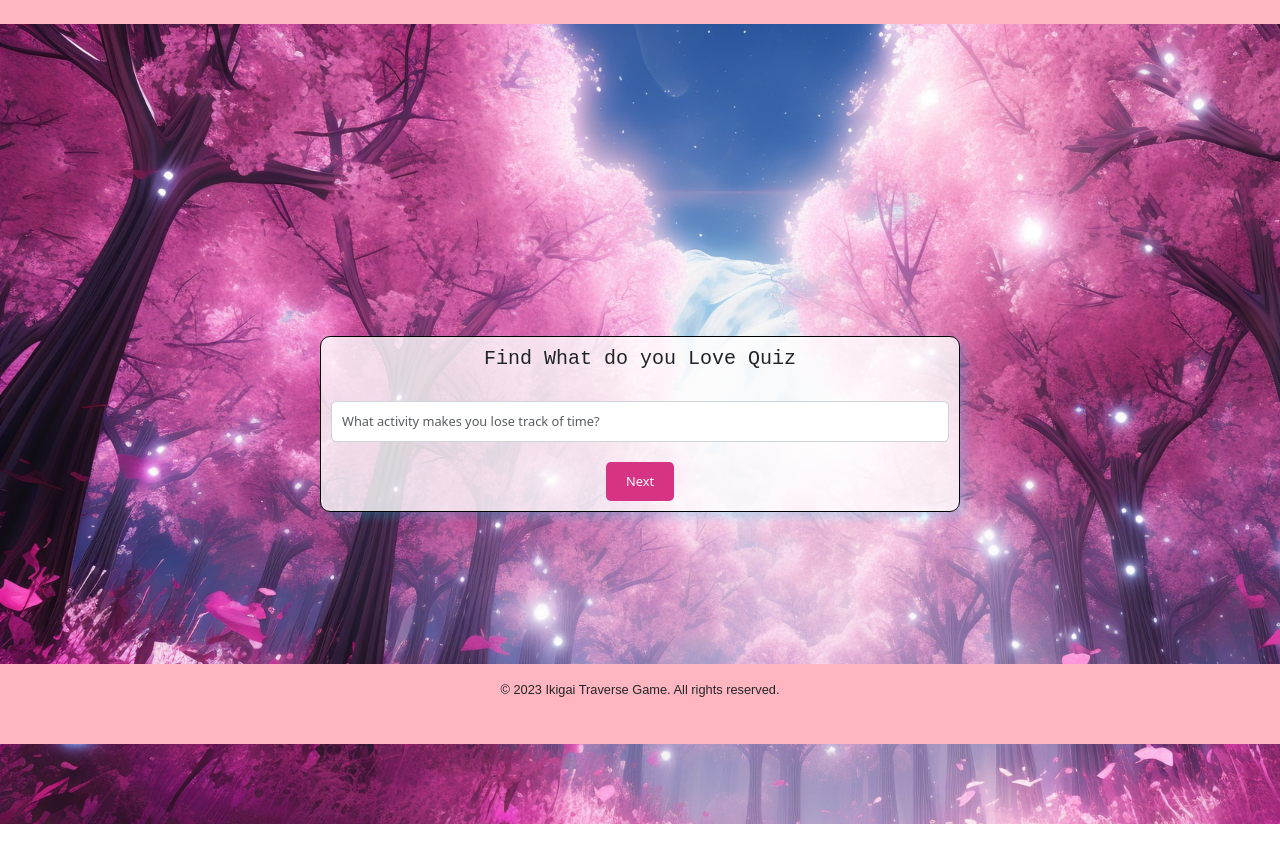
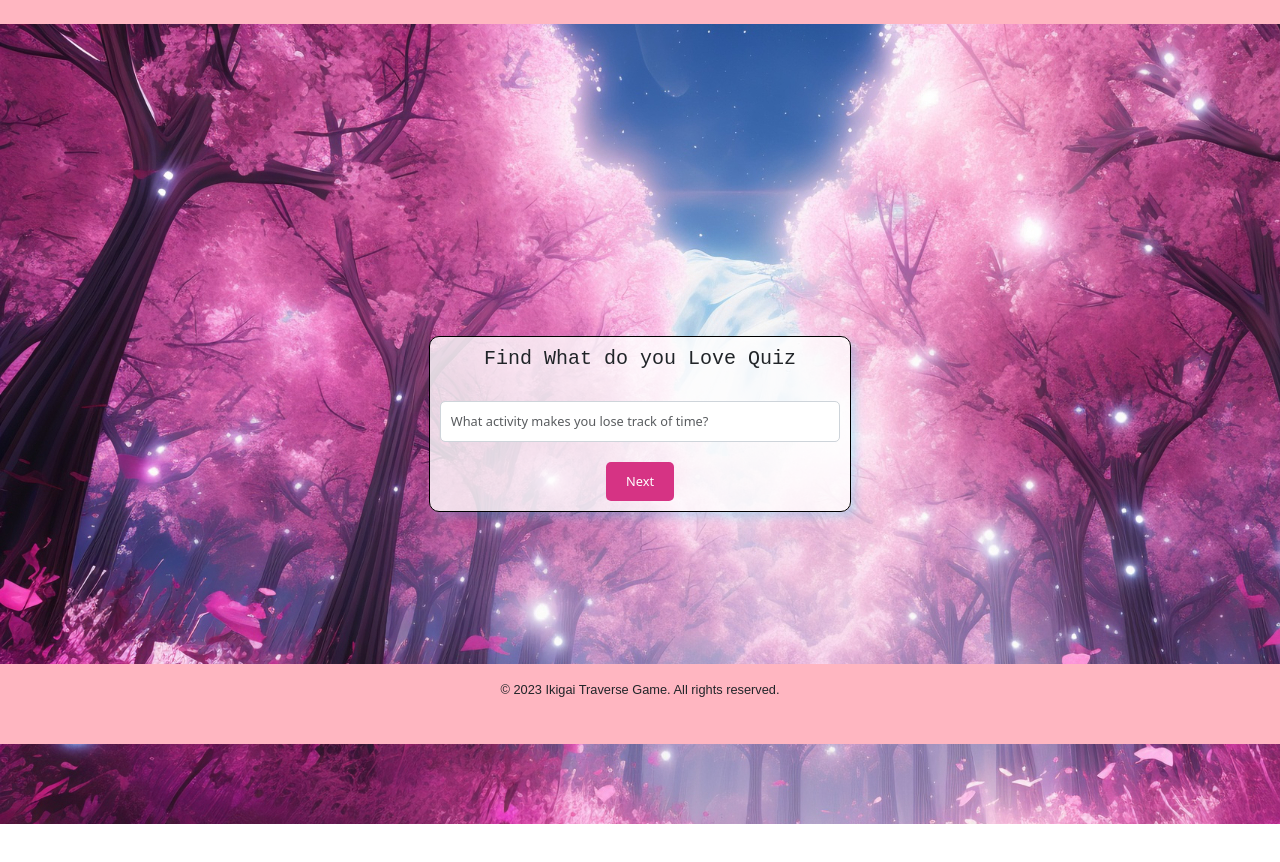
Before and after one commit to Code-Institute-Submissions/Ikigai-traverse, a plain HTML site: page src/core/love-quiz-component/love-quiz.html in a window 1280 px wide. Shown: the part 56-918 px from the top of the page. Drawn offline with nearby package versions, Linux system fonts and the light colour scheme.

Commit message:
Implement responsive design for larger screens

```diff
--- a/src/core/love-quiz-component/love-quiz.css
+++ b/src/core/love-quiz-component/love-quiz.css
@@ -157,3 +157,10 @@ h2 {
         width: 50% !important;
     }
 }
+
+/* Responsive design: Set the width to 33% on screens with a minimum width of 1000px */
+@media (min-width: 1000px) {
+    #dynamic-content {
+        width: 33% !important;
+    }
+}
```
